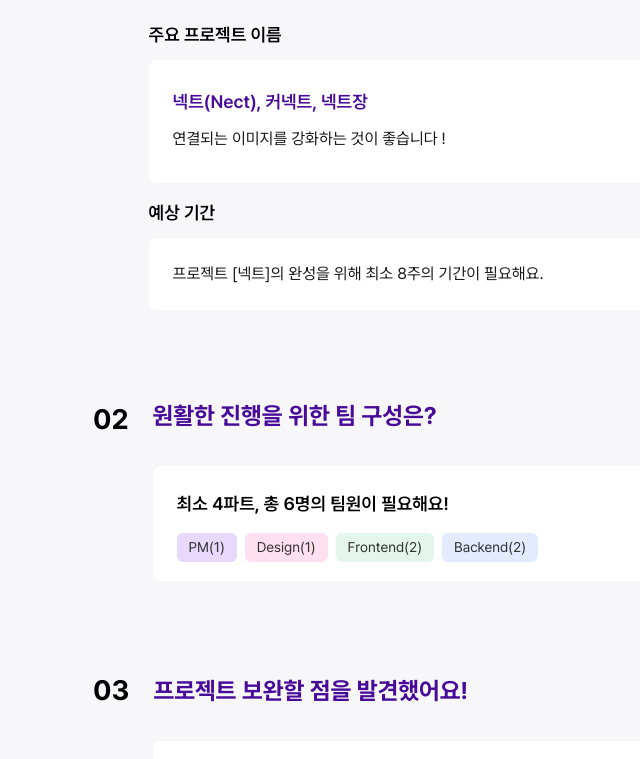
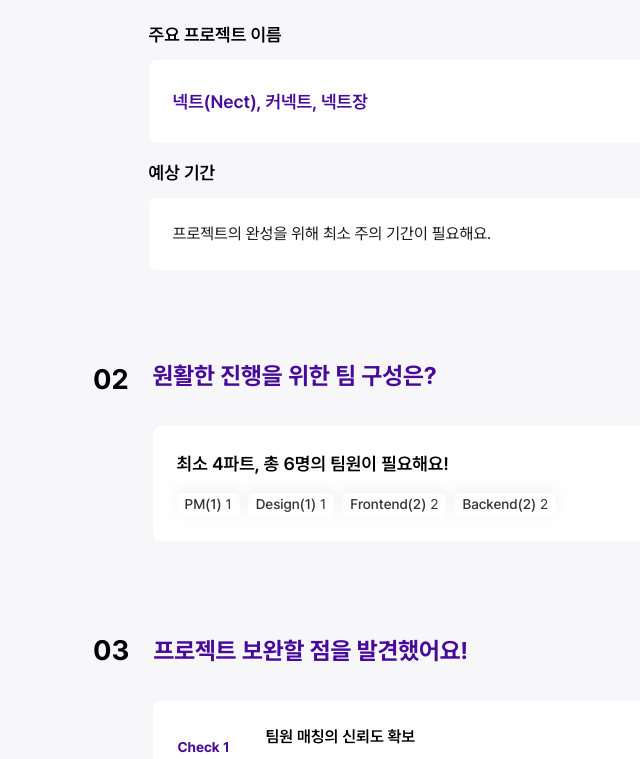
Before and after one commit to UMC-NECT/Nect-Web, a React (Vite) app: page /analyze-report in a window 1280 px wide. Shown: the part 680-1439 px from the top of the page, without its empty margins (77-717 px from the left). Built offline with nearby package versions, Linux system fonts and the light colour scheme; no server answers.

Commit message:
feat: 아이디어 분석 API 연동

```diff
--- /dev/null
+++ b/src/components/idea-analyze/AnalysisScreen.tsx
@@ -0,0 +1,34 @@
+import Character from '@/assets/character.png'
+
+const floatStyles = `
+@keyframes float {
+    0%, 100% {
+        transform: translateY(-30px);
+    }
+    50% {
+        transform: translateY(-47px);
+    }
+}
+.animate-float {
+    animation: float 1.7s ease-in-out infinite;
+}
+`
+
+interface AnalysisScreenProps {
+    name: string
+    section: string
+}
+
+const AnalysisScreen = ({ name, section }: AnalysisScreenProps) => {
+    return (
+        <div className='absolute top-0 left-0 bg-neutral-000 z-100 h-screen w-screen'>
+            <style>{floatStyles}</style>
+            <section className='flex flex-col items-center justify-center h-full'>
+                <img className='animate-float w-[324px] h-[277px]' src={Character} alt="Character" />
+                <p className='heading-2 font-semibold text-neutral-800'><span className='text-primary-500-normal'>{name}</span>님의 {section}를 분석 중입니다..</p>
+            </section>
+        </div>
+    )
+}
+
+export default AnalysisScreen
--- a/src/components/mission-modal/RoleTagChip.tsx
+++ b/src/components/mission-modal/RoleTagChip.tsx
@@ -9,9 +9,10 @@ interface RoleTagChipProps {
 	state: 'default' | 'clear' | 'disabled' | 'edit'
 	onClick?: (e?: React.MouseEvent) => void
 	className?: string
+	count?: number
 }
 
-const RoleTagChip = ({ roleId, roleName, state, onClick, className }: RoleTagChipProps) => {
+const RoleTagChip = ({ roleId, roleName, state, onClick, className, count }: RoleTagChipProps) => {
 	const roleColor = getRoleColorById(roleId)
 	const isDisabled = state === 'disabled'
 	const isClear = state === 'clear'
@@ -33,6 +34,7 @@ const RoleTagChip = ({ roleId, roleName, state, onClick, className }: RoleTagChi
 				<p className={cn('button-1 font-medium text-center', isDisabled ? 'text-neutral-300' : 'text-neutral-700')}>
 					{roleName}
 				</p>
+				{count && <span className='button-1 text-neutral-700'>{count}</span>}
 				{isClear && !isDisabled && <XIcon className='cursor-pointer' onClick={onClick} />}
 			</div>
 		</div>
--- a/src/pages/AnalyzeReportPage.tsx
+++ b/src/pages/AnalyzeReportPage.tsx
@@ -1,30 +1,105 @@
 import logo from '@/assets/icons/common/nect-logo.svg'
 import { useNavigate } from 'react-router'
-import { useState } from 'react'
+import { useState, useEffect, useMemo } from 'react'
 import CheckItem from '@/components/analyze-report/CheckItem'
 import WeeklyRoadmapItem from '@/components/analyze-report/WeeklyRoadmapItem'
 import { weeklyRoadmapData, checkPointsData } from '@/constants/analyzeReportData'
+import { getAnalysis, postCreateProject } from '@/api/analysis'
+import type { ResponseGetAnalysisDto } from '@/types/api/analysis'
+import RoleTagChip from '@/components/mission-modal/RoleTagChip'
 
 const AnalyzeReportPage = () => {
 	const navigate = useNavigate()
 	const [expandedWeek, setExpandedWeek] = useState<number | null>(null)
+	const [reportBody, setReportBody] = useState<ResponseGetAnalysisDto['body'] | null>(null)
+
+	useEffect(() => {
+		let cancelled = false
+		getAnalysis('0')
+			.then(res => {
+				if (!cancelled && res.body) setReportBody(res.body)
+			})
+			.catch(() => {})
+		return () => {
+			cancelled = true
+		}
+	}, [])
+
+	const analysis = reportBody?.analysis
+
+	const projectNameForTitle = analysis?.recommended_project_names?.[0] ?? '커넥트'
+	const projectNamesList = analysis?.recommended_project_names?.length
+		? analysis.recommended_project_names.join(', ')
+		: '넥트(Nect), 커넥트, 넥트장'
+	const teamTotal = analysis?.team_composition?.reduce((sum, r) => sum + r.required_count, 0)
+	const teamCount = analysis?.team_composition?.length
+	const teamSummary =
+		teamTotal != null && teamCount != null
+			? `최소 ${teamCount}파트, 총 ${teamTotal}명의 팀원이 필요해요!`
+			: '최소 4파트, 총 6명의 팀원이 필요해요!'
+	const teamTags = analysis?.team_composition?.length
+		? analysis.team_composition.map(r => ({
+				label: `${r.role_task_display_name}(${r.required_count})`,
+				key: r.role_task_id,
+				className: 'bg-tag-purple',
+				count: r.required_count,
+			}))
+		: [
+				{ label: 'PM(1)', key: 'pm', className: 'bg-tag-purple', count: 1 },
+				{ label: 'Design(1)', key: 'design', className: 'bg-tag-pink', count: 1 },
+				{ label: 'Frontend(2)', key: 'frontend', className: 'bg-tag-green', count: 2 },
+				{ label: 'Backend(2)', key: 'backend', className: 'bg-tag-blue', count: 2 },
+			]
+	const improvementPoints = useMemo(() => {
+		if (analysis?.improvement_points?.length) {
+			return [...analysis.improvement_points]
+				.sort((a, b) => a.order - b.order)
+				.map((p, i) => ({ checkNumber: i + 1, title: p.title, description: p.description }))
+		}
+		return checkPointsData.map((p, i) => ({ checkNumber: i + 1, title: p.title, description: p.description }))
+	}, [analysis])
+	const roadmapItems = useMemo(() => {
+		const raw = analysis?.weekly_roadmap
+		if (!raw) return weeklyRoadmapData
+		const list = Array.isArray(raw) ? raw : [raw]
+		return list.map(item => ({
+			week: `${item.week_number}주차`,
+			title: item.week_title,
+			details: item.role_tasks?.map(
+				(r: { role_task_display_name: string; required_count: number }) =>
+					`${r.role_task_display_name}: ${r.required_count}명`
+			) ?? [item.week_period],
+		}))
+	}, [analysis])
 
 	const toggleWeek = (index: number) => {
 		setExpandedWeek(expandedWeek === index ? null : index)
 	}
 
+	const handleCreateProject = async () => {
+		const analysisId = analysis?.analysis_id
+		if (analysisId == null) return
+		try {
+			await postCreateProject(String(analysisId))
+			navigate('/')
+		} catch (err) {
+            console.error(err)
+            alert('프로젝트 생성에 실패했습니다.')
+		}
+	}
+
 	return (
-        <div className="flex flex-col items-center justify-start min-h-screen pt-[100px]">
-            <div className="flex flex-col items-center px-4 mb-4">
-                <img src={logo} alt="NECT Logo" className="w-[226px] h-[40px] mb-[26px]" />
-                <h1 className="text-[32px] font-bold text-neutral-900 text-center">프로젝트 아이디어 분석 리포트</h1>
+		<div className='flex flex-col items-center justify-start min-h-screen pt-[100px]'>
+			<div className='flex flex-col items-center px-4 mb-4'>
+				<img src={logo} alt='NECT Logo' className='w-[226px] h-[40px] mb-[26px]' />
+				<h1 className='text-[32px] font-bold text-neutral-900 text-center'>프로젝트 아이디어 분석 리포트</h1>
 			</div>
 
 			<div className='relative bg-bg-gray rounded-[100px] z-10 w-screen -ml-[calc((100vw-100%)/2)] -mr-[calc((100vw-100%)/2)] min-h-screen py-8 mt-[52px]'>
-                <div className="mt-[80px] flex flex-col justify-center items-center">
+				<div className='mt-[80px] flex flex-col justify-center items-center'>
 					<h2 className='font-semibold text-[14px] text-primary-600-normal'>NECT Analyze Report</h2>
-                    <p className="font-bold text-[28px] mt-4 mb-2">시루님의 프로젝트 [커넥트]</p>
-                    <p className="text-[20px] text-neutral-900 text-center">
+					<p className='font-bold text-[28px] mt-4 mb-2'>시루님의 프로젝트 [{projectNameForTitle}]</p>
+					<p className='text-[20px] text-neutral-900 text-center'>
 						아이디어 분석과 팀원 매칭부터 협업 보드까지, 사이드 프로젝트 웹사이트 개발 아이디어를 가지고 계시군요 !
 					</p>
 				</div>
@@ -41,17 +116,17 @@ const AnalyzeReportPage = () => {
 							<div className='mt-6 mb-4'>
 								<h3 className='font-semibold text-[18px] mb-3'>주요 프로젝트 이름</h3>
 								<div className='flex flex-col gap-2 bg-white rounded-lg p-6 mb-4'>
-                                    <span className='py-1 text-primary-600-normal text-[18px] font-semibold'>넥트(Nect), 커넥트, 넥트장</span>
-                                    <p className='text-[16px] text-neutral-800 mb-2'>
-                                        연결되는 이미지를 강화하는 것이 좋습니다 !
-                                    </p>
+									<span className='py-1 text-primary-600-normal text-[18px] font-semibold'>
+										{projectNamesList}
+									</span>
 								</div>
 							</div>
 
 							<div>
 								<h3 className='font-semibold text-[18px] mb-3'>예상 기간</h3>
 								<p className='bg-white rounded-lg p-6 text-[16px] text-neutral-800'>
-                                    프로젝트 [넥트]의 완성을 위해 최소 8주의 기간이 필요해요.
+									프로젝트의 완성을 위해 <span>최소 {analysis?.project_duration.total_weeks}주</span>의 기간이
+									필요해요.
 								</p>
 							</div>
 						</div>
@@ -61,19 +136,20 @@ const AnalyzeReportPage = () => {
 					<div className='mb-22 flex gap-6'>
 						<h2 className='font-bold text-[28px] flex-shrink-0'>02</h2>
 						<div className='flex-1'>
-                            <p className='font-bold text-[24px] text-primary-600-normal mb-8'>
-                                원활한 진행을 위한 팀 구성은?
-                            </p>
+							<p className='font-bold text-[24px] text-primary-600-normal mb-8'>원활한 진행을 위한 팀 구성은?</p>
 
 							<div className='bg-white rounded-lg p-6'>
-                                <h3 className='font-semibold text-[18px] mb-4'>
-                                    최소 4파트, 총 6명의 팀원이 필요해요!
-                                </h3>
+								<h3 className='font-semibold text-[18px] mb-4'>{teamSummary}</h3>
 								<div className='flex flex-wrap gap-2 h-[24px] text-neutral-700'>
-                                    <span className='px-3 py-1 bg-roletag-purple rounded-md text-[14px]'>PM(1)</span>
-                                    <span className='px-3 py-1 bg-roletag-pink rounded-md text-[14px]'>Design(1)</span>
-                                    <span className='px-3 py-1 bg-roletag-green rounded-md text-[14px]'>Frontend(2)</span>
-                                    <span className='px-3 py-1 bg-roletag-blue rounded-md text-[14px]'>Backend(2)</span>
+									{teamTags.map(tag => (
+										<RoleTagChip
+											key={tag.key}
+											roleId={Number(tag.key)}
+											roleName={tag.label}
+											state='default'
+											count={tag.count}
+										/>
+									))}
 								</div>
 							</div>
 						</div>
@@ -88,10 +164,10 @@ const AnalyzeReportPage = () => {
 							</p>
 
 							<div className='space-y-4'>
-                                {checkPointsData.map((point, index) => (
+								{improvementPoints.map((point, index) => (
 									<CheckItem
 										key={index}
-                                        checkNumber={index + 1}
+										checkNumber={point.checkNumber}
 										title={point.title}
 										description={point.description}
 									/>
@@ -104,23 +180,21 @@ const AnalyzeReportPage = () => {
 					<div className='mb-16 flex gap-6'>
 						<h2 className='font-bold text-[28px] flex-shrink-0'>04</h2>
 						<div className='flex-1'>
-                            <p className='font-bold text-[24px] text-primary-600-normal mb-8 mt-1'>
-                                주차별 로드맵을 생성했어요!
-                            </p>
+							<p className='font-bold text-[24px] text-primary-600-normal mb-8 mt-1'>주차별 로드맵을 생성했어요!</p>
 
 							<div className='flex'>
 								{/* 왼쪽 라인 */}
 								<div className='flex flex-col items-center mr-5 mt-3'>
-                                    {weeklyRoadmapData.map((item, index) => (
+									{roadmapItems.map((item, index) => (
 										<div key={index} className='flex flex-col items-center'>
 											<div className='w-[60px] h-[40px] bg-primary-500-normal text-white rounded-md flex items-center justify-center text-[16px] font-semibold'>
 												{item.week}
 											</div>
-                                            {index < weeklyRoadmapData.length - 1 && (
+											{index < roadmapItems.length - 1 && (
 												<div
 													className='w-[2px] border-l-2 border-dashed border-primary-300-light transition-all duration-300'
 													style={{
-                                                        height: expandedWeek === index ? '200px' : '37.5px'
+														height: expandedWeek === index ? '200px' : '37.5px',
 													}}
 												/>
 											)}
@@ -130,7 +204,7 @@ const AnalyzeReportPage = () => {
 
 								{/* 오른쪽 컨텐츠 */}
 								<div className='flex-1 space-y-[18px]'>
-                                    {weeklyRoadmapData.map((item, index) => (
+									{roadmapItems.map((item, index) => (
 										<div key={index}>
 											<WeeklyRoadmapItem
 												title={item.title}
@@ -146,18 +220,21 @@ const AnalyzeReportPage = () => {
 					</div>
 
 					{/* 버튼들 */}
-                    <div className='flex justify-center gap-4 mt-16 mb-8'>
+					<div className='flex flex-col items-center justify-center gap-4 mt-16 mb-8'>
+						<div className='flex gap-4'>
 							<button
 								onClick={() => navigate('/idea-analyze')}
 								className='w-[200px] h-[56px] border-2 border-gray-300 text-gray-700 font-semibold text-[16px] rounded-2xl hover:bg-gray-50 transition-colors'
 							>
-                            아이디어 수정하기
+								아이디어 다시 입력하기
 							</button>
 							<button
+								onClick={handleCreateProject}
 								className='w-[200px] h-[56px] bg-primary-400-normal text-white font-semibold text-[16px] rounded-2xl hover:bg-primary-500-normal transition-colors'
 							>
 								프로젝트 생성하기
 							</button>
+						</div>
 					</div>
 				</div>
 			</div>
@@ -172,7 +249,7 @@ const AnalyzeReportPage = () => {
 				</button>
 			</div>
 		</div>
-    );
-};
+	)
+}
 
 export default AnalyzeReportPage;
--- a/src/pages/IdeaAnalyzePage.tsx
+++ b/src/pages/IdeaAnalyzePage.tsx
@@ -2,11 +2,32 @@ import logo from '@/assets/icons/common/nect-logo.svg'
 import { useState, useMemo } from 'react'
 import { useNavigate } from 'react-router'
 import type { IdeaFormData, IdeaErrors } from '@/types/ideaAnalyze'
+import type { RequestPostAnalysisDto } from '@/types/api/analysis'
 import FormInput from '@/components/idea-analyze/FormInput'
 import FeaturesInput from '@/components/idea-analyze/FeaturesInput'
+import AnalysisScreen from '@/components/idea-analyze/AnalysisScreen'
+import { postAnalysis } from '@/api/analysis'
+
+function toRequestPostAnalysisDto(form: IdeaFormData): RequestPostAnalysisDto {
+	return {
+		projectName: form.projectName.trim(),
+		projectSummary: form.oneLine.trim(),
+		targetUsers: form.targetUser.trim(),
+		problemStatement: form.problem.trim(),
+		coreFeature1: form.features[0]?.trim() ?? '',
+		coreFeature2: form.features[1]?.trim() ?? '',
+		coreFeature3: form.features[2]?.trim() ?? '',
+		platform: form.platform.trim(),
+		referenceServices: form.competitor.trim(),
+		technicalChallenges: form.challenge.trim(),
+		targetCompletionDate: form.deadline.trim(),
+	}
+}
 
 const IdeaAnalyzePage = () => {
 	const navigate = useNavigate()
+	const [isSubmitting, setIsSubmitting] = useState(false)
+	const [submitError, setSubmitError] = useState<string | null>(null)
 
 	const [formData, setFormData] = useState<IdeaFormData>({
 		projectName: '',
@@ -17,7 +38,7 @@ const IdeaAnalyzePage = () => {
 		platform: '',
 		competitor: '',
 		challenge: '',
-        deadline: ''
+		deadline: '',
 	})
 
 	const [errors, setErrors] = useState<IdeaErrors>({
@@ -29,7 +50,7 @@ const IdeaAnalyzePage = () => {
 		platform: false,
 		competitor: false,
 		challenge: false,
-        deadline: false
+		deadline: false,
 	})
 
 	const isFormComplete = useMemo(() => {
@@ -51,11 +72,11 @@ const IdeaAnalyzePage = () => {
 		newFeatures[index] = value
 		setFormData({
 			...formData,
-            features: newFeatures
+			features: newFeatures,
 		})
 	}
 
-    const handleSubmit = () => {
+	const handleSubmit = async () => {
 		const newErrors: IdeaErrors = {
 			projectName: !formData.projectName.trim(),
 			oneLine: !formData.oneLine.trim(),
@@ -65,29 +86,41 @@ const IdeaAnalyzePage = () => {
 			platform: !formData.platform.trim(),
 			competitor: !formData.competitor.trim(),
 			challenge: !formData.challenge.trim(),
-            deadline: !formData.deadline.trim()
+			deadline: !formData.deadline.trim(),
 		}
 
 		setErrors(newErrors)
+		setSubmitError(null)
 
 		const hasErrors = Object.values(newErrors).some(error => error === true)
+		if (hasErrors) return
 
-        if (!hasErrors) {
-            navigate('/analyze-report')
+		setIsSubmitting(true)
+		try {
+			const body = toRequestPostAnalysisDto(formData)
+			const response = await postAnalysis(body)
+			navigate('/analyze-report', { state: { analysisResult: response } })
+		} catch (err) {
+			setSubmitError(err instanceof Error ? err.message : '분석 요청에 실패했습니다. 다시 시도해 주세요.')
+		} finally {
+			setIsSubmitting(false)
 		}
 	}
 
 	return (
-        <div className="flex flex-col items-center justify-start min-h-screen pt-[100px]">
-            <div className="flex flex-col items-center px-4 mb-4">
-                <img src={logo} alt="NECT Logo" className="w-[226px] h-[40px] mb-[26px]" />
-                <h1 className="text-[32px] font-bold text-neutral-900 text-center">프로젝트 아이디어 분석 리포트</h1>
+		<>
+			{isSubmitting && <AnalysisScreen name={formData.projectName.trim() || '프로젝트'} section='아이디어' />}
+
+			<div className='flex flex-col items-center justify-start min-h-screen pt-[100px]'>
+				<div className='flex flex-col items-center px-4 mb-4'>
+					<img src={logo} alt='NECT Logo' className='w-[226px] h-[40px] mb-[26px]' />
+					<h1 className='text-[32px] font-bold text-neutral-900 text-center'>프로젝트 아이디어 분석 리포트</h1>
 				</div>
 
 				<div className='relative bg-bg-gray rounded-[100px] z-10 w-screen -ml-[calc((100vw-100%)/2)] -mr-[calc((100vw-100%)/2)] min-h-screen py-8 mt-[52px]'>
-                <div className="mt-[80px] flex flex-col justify-center items-center">
+					<div className='mt-[80px] flex flex-col justify-center items-center'>
 						<h2 className='font-semibold text-md text-primary-600-normal'>NECT Analyze Report</h2>
-                    <p className="font-bold text-[28px] mt-4">아이디어 입력을 시작합니다!</p>
+						<p className='font-bold text-[28px] mt-4'>아이디어 입력을 시작합니다!</p>
 					</div>
 
 					<div className='mt-[52px] w-[940px] mx-auto'>
@@ -99,18 +132,18 @@ const IdeaAnalyzePage = () => {
 
 								<div className='mt-4'>
 									<FormInput
-                                    label="프로젝트 이름"
-                                    placeholder="생각하고 있는 프로젝트 명을 30자 이내로 입력해주세요"
+										label='프로젝트 이름'
+										placeholder='생각하고 있는 프로젝트 명을 30자 이내로 입력해주세요'
 										value={formData.projectName}
-                                    onChange={(value) => setFormData({...formData, projectName: value})}
+										onChange={value => setFormData({ ...formData, projectName: value })}
 										error={errors.projectName}
 									/>
 
 									<FormInput
-                                    label="한줄 정의"
-                                    placeholder="이 서비스가 무엇인지 한 문장으로 표현해주세요"
+										label='한줄 정의'
+										placeholder='이 서비스가 무엇인지 한 문장으로 표현해주세요'
 										value={formData.oneLine}
-                                    onChange={(value) => setFormData({...formData, oneLine: value})}
+										onChange={value => setFormData({ ...formData, oneLine: value })}
 										error={errors.oneLine}
 									/>
 								</div>
@@ -125,18 +158,18 @@ const IdeaAnalyzePage = () => {
 
 								<div className='mt-4'>
 									<FormInput
-                                    label="누가 이 서비스를 사용하나요?"
-                                    placeholder="이 아이디어의 주요 사용자층을 작성해주세요"
+										label='누가 이 서비스를 사용하나요?'
+										placeholder='이 아이디어의 주요 사용자층을 작성해주세요'
 										value={formData.targetUser}
-                                    onChange={(value) => setFormData({...formData, targetUser: value})}
+										onChange={value => setFormData({ ...formData, targetUser: value })}
 										error={errors.targetUser}
 									/>
 
 									<FormInput
-                                    label="이 서비스는 어떤 문제를 해결하나요?"
-                                    placeholder="자유롭게 작성해주세요"
+										label='이 서비스는 어떤 문제를 해결하나요?'
+										placeholder='자유롭게 작성해주세요'
 										value={formData.problem}
-                                    onChange={(value) => setFormData({...formData, problem: value})}
+										onChange={value => setFormData({ ...formData, problem: value })}
 										error={errors.problem}
 									/>
 
@@ -147,34 +180,34 @@ const IdeaAnalyzePage = () => {
 									/>
 
 									<FormInput
-                                    label="어떤 플랫폼 서비스 위주인가요?"
-                                    placeholder="웹(iOS/안드로이드), 웹(데스크톱/태블릿), 기기 인터페이스(키오스크/실물교구등), 전화통, 오프라인 등을 구체적으로 작성해주세요."
+										label='어떤 플랫폼 서비스 위주인가요?'
+										placeholder='웹(iOS/안드로이드), 웹(데스크톱/태블릿), 기기 인터페이스(키오스크/실물교구등), 전화통, 오프라인 등을 구체적으로 작성해주세요.'
 										value={formData.platform}
-                                    onChange={(value) => setFormData({...formData, platform: value})}
+										onChange={value => setFormData({ ...formData, platform: value })}
 										error={errors.platform}
 									/>
 
 									<FormInput
 										label="참고할만한 기존 서비스나 경쟁사가 있나요? (현다면, '없음' 입력)"
-                                    placeholder="자유롭게 작성해주세요"
+										placeholder='자유롭게 작성해주세요'
 										value={formData.competitor}
-                                    onChange={(value) => setFormData({...formData, competitor: value})}
+										onChange={value => setFormData({ ...formData, competitor: value })}
 										error={errors.competitor}
 									/>
 
 									<FormInput
-                                    label="구현 시 가장 걱정되거나 해결이 필요한 기술적 및 외부적 난관은 무엇인가요?"
-                                    placeholder="자유롭게 작성해주세요"
+										label='구현 시 가장 걱정되거나 해결이 필요한 기술적 및 외부적 난관은 무엇인가요?'
+										placeholder='자유롭게 작성해주세요'
 										value={formData.challenge}
-                                    onChange={(value) => setFormData({...formData, challenge: value})}
+										onChange={value => setFormData({ ...formData, challenge: value })}
 										error={errors.challenge}
 									/>
 
 									<FormInput
-                                    label="생각해고 있는 프로젝트 최종 목표일이 있나요?"
-                                    placeholder="ex. 두달 뒤 / 올해 10월까지 / 0000년 00월 00일까지"
+										label='생각해고 있는 프로젝트 최종 목표일이 있나요?'
+										placeholder='ex. 두달 뒤 / 올해 10월까지 / 0000년 00월 00일까지'
 										value={formData.deadline}
-                                    onChange={(value) => setFormData({...formData, deadline: value})}
+										onChange={value => setFormData({ ...formData, deadline: value })}
 										error={errors.deadline}
 									/>
 								</div>
@@ -182,17 +215,22 @@ const IdeaAnalyzePage = () => {
 						</div>
 
 						{/* AI 아이디어 분석하기 버튼 */}
-                    <div className='flex justify-center mt-16 mb-8'>
+						<div className='flex flex-col items-center justify-center mt-16 mb-8'>
+							{submitError && (
+								<p className='text-semantic-600 text-[14px] mb-3' role='alert'>
+									{submitError}
+								</p>
+							)}
 							<button
 								onClick={handleSubmit}
-                            disabled={!isFormComplete}
+								disabled={!isFormComplete || isSubmitting}
 								className={`w-[320px] h-[60px] text-white font-semibold text-[16px] px-12 py-4 rounded-2xl transition-colors ${
-                                isFormComplete
+									isFormComplete && !isSubmitting
 										? 'bg-primary-400-normal hover:bg-primary-500-normal cursor-pointer'
 										: 'bg-gray-300 cursor-not-allowed'
 								}`}
 							>
-                            AI 아이디어 분석하기
+								{isSubmitting ? '분석 중...' : 'AI 아이디어 분석하기'}
 							</button>
 						</div>
 					</div>
@@ -208,6 +246,7 @@ const IdeaAnalyzePage = () => {
 					</button>
 				</div>
 			</div>
+		</>
 	)
 }
 
```
Also changed, not shown: src/index.css (line endings or trailing spaces), 1 other file (tests, documents, lock files or other folders). Lines whose indentation alone changed are shown as unchanged.
